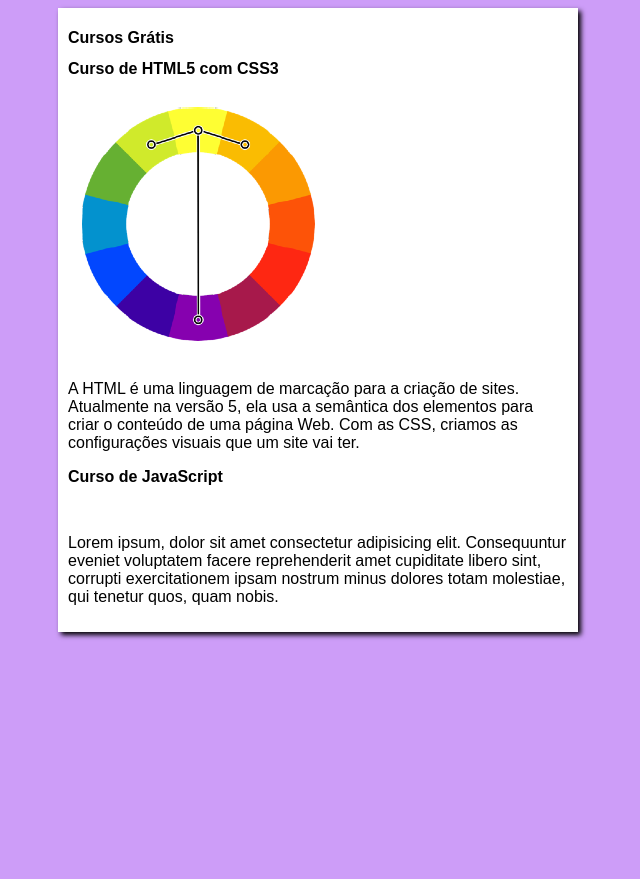
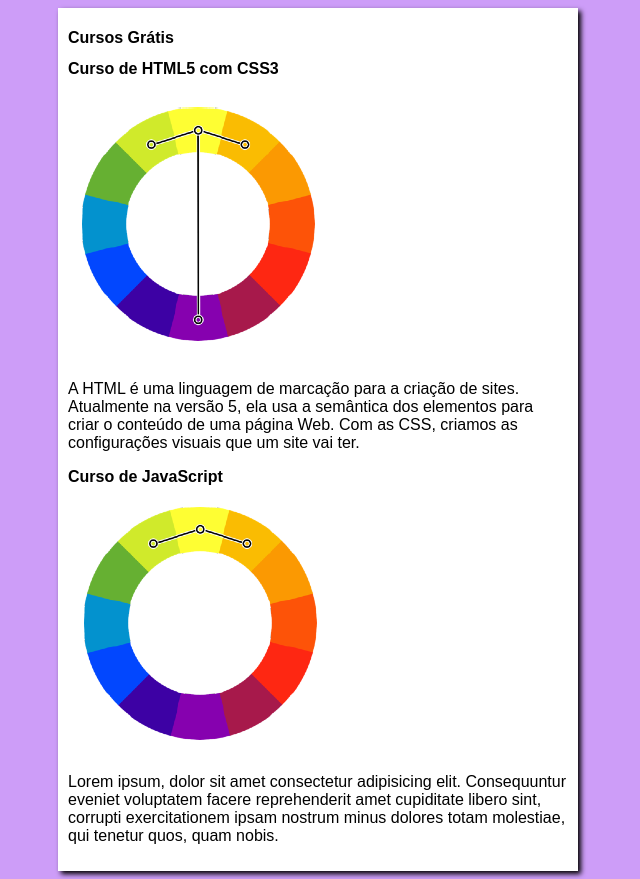
Before and after one commit to crisengdev/projeto-site, a plain HTML site: page index.html in a window 1280 px wide. Shown: the whole page, without its empty margins (322-962 px from the left). Before the commit the page ends 800 px from the top, so only its background shows below. Drawn offline with Linux system fonts and the light colour scheme; the site is published under a folder, as on GitHub Pages, so addresses that start at the root find nothing.

Commit message:
ajuste da imagem 2 02

```diff
--- a/index.html
+++ b/index.html
@@ -19,7 +19,7 @@
         </article>
         <article>
             <h2>Curso de JavaScript</h2>
-            <img src="/imagens/coresanalogas03.PNG" alt="">
+            <img src="imagens/coresanalogas03.PNG" alt="">
             <p>Lorem ipsum, dolor sit amet consectetur adipisicing elit. Consequuntur eveniet voluptatem facere reprehenderit amet cupiditate libero sint, corrupti exercitationem ipsam nostrum minus dolores totam molestiae, qui tenetur quos, quam nobis.</p>
         </article>
     </main>
```
